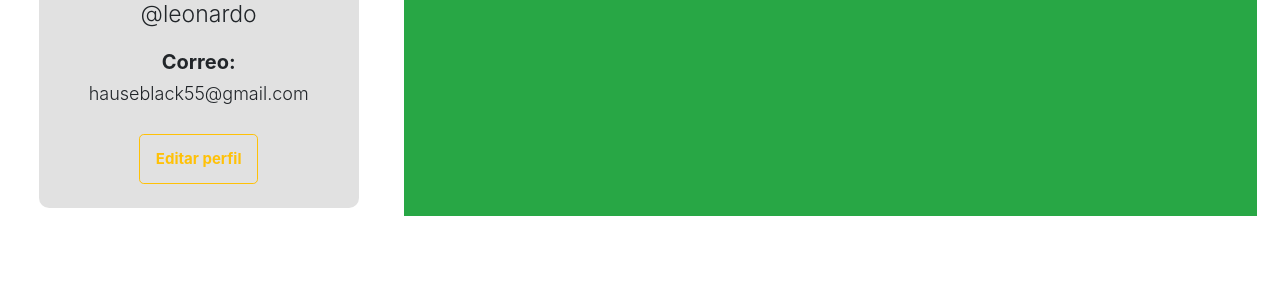
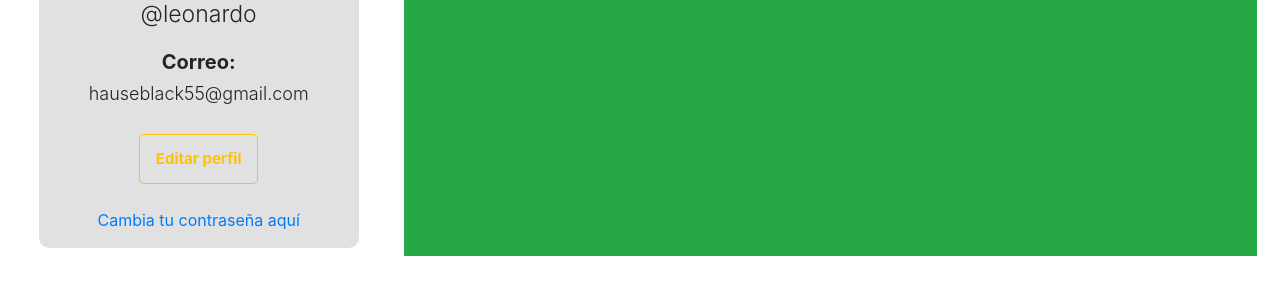
Before and after one commit to Eat-Fit/EatFit-Dev, a Django app: page /mi-perfil/ in a window 1280 px wide. Shown: the part 145-445 px from the top of the page. Run offline with Django 3.2, Linux system fonts and the light colour scheme; a user stored in the database is signed in; data comes from the database, SQL or seed files in the repository; both versions use the stored data as it was after the commit; some libraries are stand-ins or nearby versions.

Commit message:
Cambios de diseño

```diff
--- a/templates/users/login.html
+++ b/templates/users/login.html
@@ -36,7 +36,9 @@
                   <div class="d-flex flex-column mt-2">
                     <p class="m-auto font-weight-light">Olvidaste tu password?
                     <a href="{% url 'password_reset' %}">click aqui</a> </p>
-
+                 </div>
+                 <div class="d-flex flex-column ">
+                    <p class="m-auto font-weight-light"><a href="{% url 'register' %}">Crear una cuenta</a></p>
                  </div>
                </div>
             </div>
--- a/templates/users/profile.html
+++ b/templates/users/profile.html
@@ -31,6 +31,10 @@
             <span class="correo">Correo: </span><span class="direccion text-break">{{user.email}}</span><br>
 
             <button type="button" class="btn btn-outline-warning btn-lg my-4 btnEditar" data-toggle="modal" data-target="#staticBackdrop">Editar perfil</button>
+
+            <div class="d-flex flex-column btn-block mt-0 mb-3">
+                <a class="m-auto" href="{% url 'password_change' %}">Cambia tu contraseña aquí</a>
+            </div>
 
             <!-- Modal -->
             <div class="modal fade" id="staticBackdrop" data-backdrop="static" data-keyboard="false" tabindex="-1" aria-labelledby="staticBackdropLabel" aria-hidden="true">
```
Also changed, not shown: db.sqlite3.
